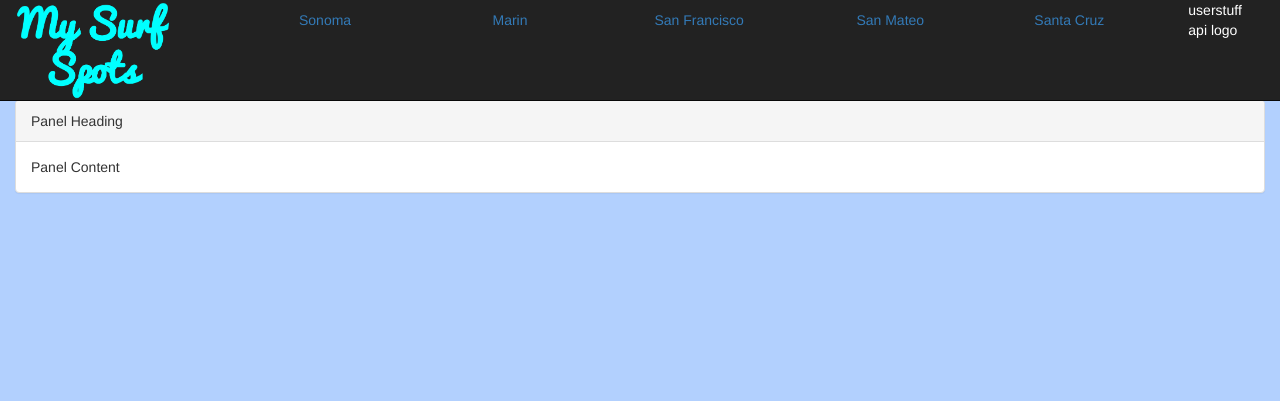
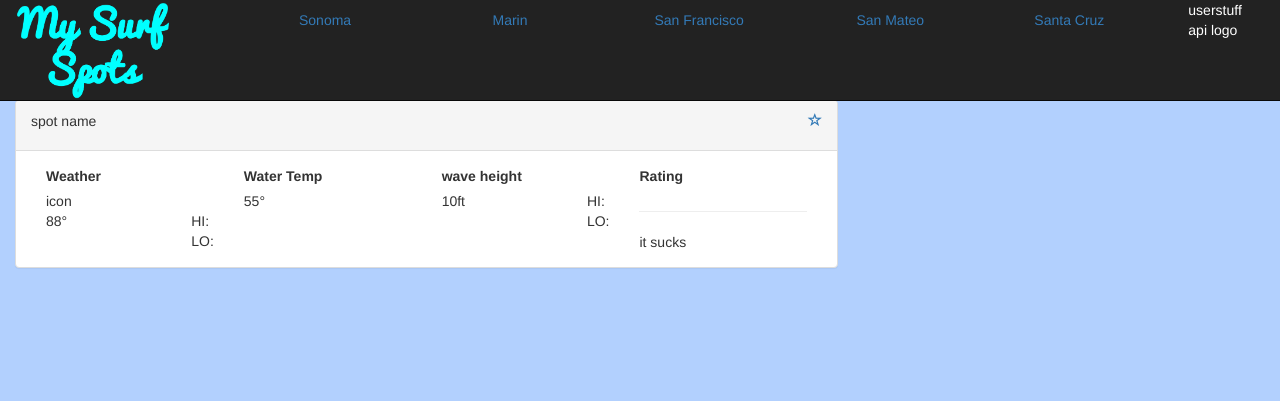
Before and after one commit to swanyriver/Web-Final-Project, a PHP site: page /main.php in a window 1280 px wide. Shown: the top 401 px of the page. Run offline with PHP 8.4, Linux system fonts and the light colour scheme.

Commit message:
made style.css and template panel

```diff
--- /dev/null
+++ b/css/style.css
@@ -0,0 +1,16 @@
+.panel-heading {
+  height: 50px;
+}
+
+.favoriteButton {
+  float: right;
+}
+
+body {
+  background-color: rgb(178,208,254);
+}
+
+#logo img {
+  height:100px;
+  width:auto;
+}
--- a/main.php
+++ b/main.php
@@ -17,18 +17,32 @@ $counties = array("Sonoma","Marin","San Francisco","San Mateo","Santa Cruz");
 
     <script type="text/javascript" src="source.js"></script>
 
+    <!-- Bootstrap Core CSS -->
+    <link href="css/bootstrap.min.css" rel="stylesheet">
+
+    <!-- jQuery -->
+    <script src="js/jquery.js"></script>
+
+    <!-- Bootstrap Core JavaScript -->
+    <script src="js/bootstrap.min.js"></script>
+
+    <!-- my CSS -->
+    <link href="css/style.css" rel="stylesheet">
+
     <title>Your Surf Spots</title>
 
 </head>
 <!-- todo move all style to seperate css -->
-<body onresize="navsize()" onload="load()" style="background-color:rgb(178,208,254)">
+<body onresize="navsize()" onload="load()">
 
 <nav id='navbar' class="navbar navbar-inverse navbar-fixed-top">
   <div class="container-fluid">
     <div class="row">
 
-      <div class = "col-lg-2">
-        <img src="logo.png" style="height:100px; width:auto;">
+      <div id="logo" class = "col-lg-2">
+        <a onclick="mySpots()" >
+          <img src="logo.png">
+        </a>
       </div>
 
       <div class="col-lg-9">
@@ -57,25 +71,73 @@ $counties = array("Sonoma","Marin","San Francisco","San Mateo","Santa Cruz");
 <!-- data-spy="scroll" data-target=".navbar"
 //todo get navspy activity to work
 -->
-<div id="mainwindow" class="container-fluid">
+<div class="container-fluid">
+<div class="row">
+<div id="mainwindow" class="col-lg-8">
+  <!--todo make a splash page, if they arent logged in! -->
+    <div class="panel panel-default">
+    <div class="panel-heading"> <span "spotLabel"> spot name </span>
+    <a class="favoriteButton" onclick="favorite(spotid)">
+      <span class="glyphicon glyphicon-star-empty"></span>
+    </a>
+    </div>
+    <div class="panel-body">
 
-<!--todo make a splash page, if they arent logged in! -->
-  <div class="panel panel-default">
-  <div class="panel-heading">Panel Heading</div>
-  <div class="panel-body">Panel Content</div>
-  </div>
+    <div clas="row">
 
+      <!---weather -->
+      <div class="col-lg-3">
+        <label>Weather</label> <br>
+
+        icon <br> 88&deg;
+
+        <div style="float:right">
+        HI:<br>
+        LO:
+        </div>
+      </div>
+
+      <!---water temp -->
+      <div class="col-lg-3">
+        <label>Water Temp</label> <br>
+
+        55&deg;
+
+      </div>
+
+      <!---wave height -->
+      <div class="col-lg-3">
+        <label>wave height</label> <br>
+
+        10ft
+
+        <div style="float:right">
+        HI:<br>
+        LO:
+        </div>
+      </div>
+
+      <!---grade -->
+      <div class="col-lg-3">
+        <label>Rating</label> <br>
+        <hr>
+        it sucks
+      </div>
+
+
+    </div>
+
+    </div>
+    </div>
+</div>
+<div class="col-lg-4">
+<!-- todo figure out how to get the map to display over here -->
+</div>
+</div>
 
 </div>
 
-<!-- Bootstrap Core CSS -->
-<link href="css/bootstrap.min.css" rel="stylesheet">
 
-<!-- jQuery -->
-<script src="js/jquery.js"></script>
-
-<!-- Bootstrap Core JavaScript -->
-<script src="js/bootstrap.min.js"></script>
 
 </body>
 
```
Also changed, not shown: 1 other file.
